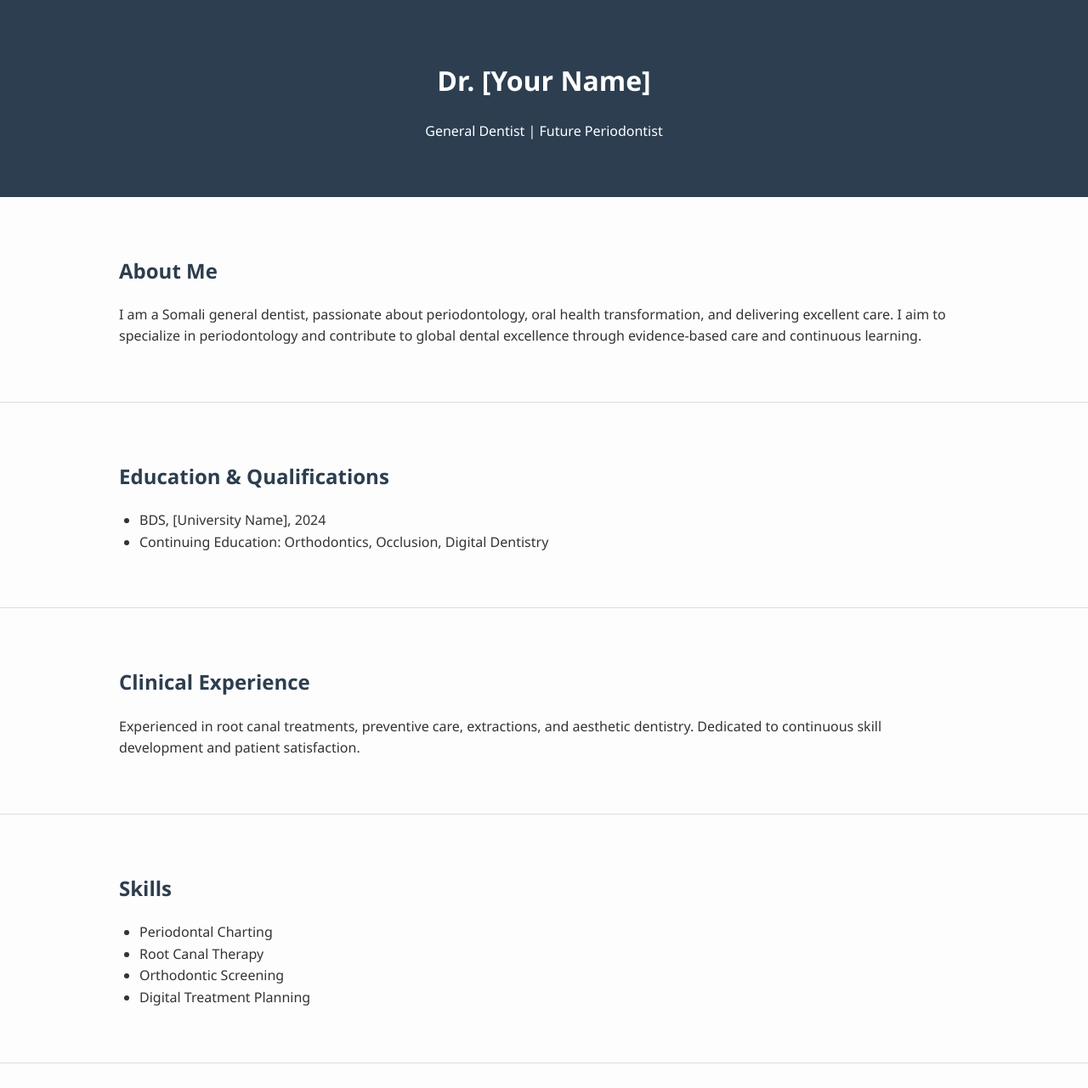
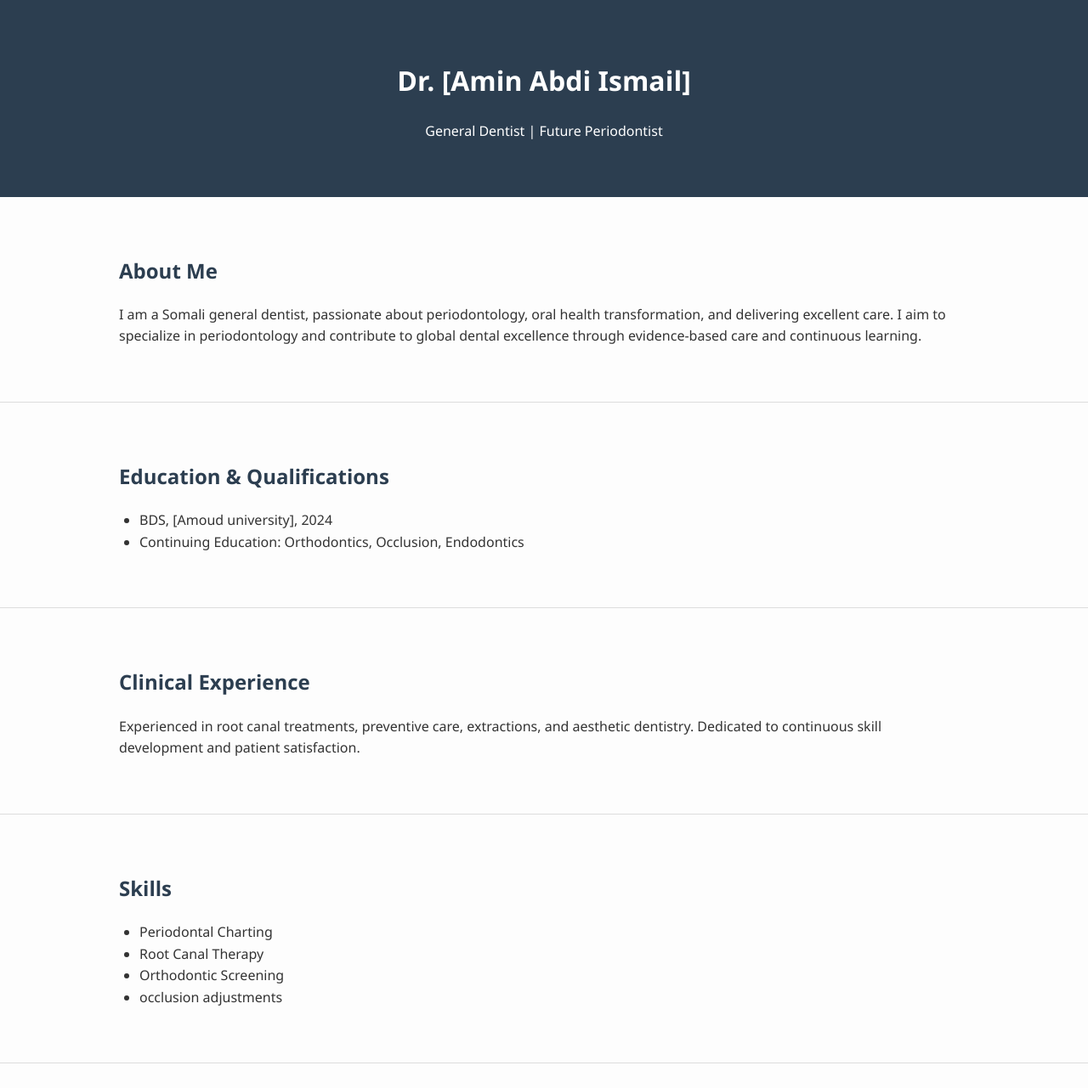
Before and after one commit to hunchome/My-dental-portfolio-website-, a plain HTML site: page index.html in a window 1280 px wide. Shown: the top 1281 px of the page at 85% size. Drawn offline with Linux system fonts and the light colour scheme.

Commit message:
Update index.html

```diff
--- a/index.html
+++ b/index.html
@@ -3,13 +3,13 @@
 <head>
   <meta charset="UTF-8" />
   <meta name="viewport" content="width=device-width, initial-scale=1.0"/>
-  <title>Dr. [Your Name] - Dental Portfolio</title>
+  <title>Dr. [Amin Abdi Ismail] - Dental Portfolio</title>
   <link rel="stylesheet" href="styles.css" />
 </head>
 <body>
   <header>
     <div class="container">
-      <h1>Dr. [Your Name]</h1>
+      <h1>Dr. [Amin Abdi Ismail]</h1>
       <p>General Dentist | Future Periodontist</p>
     </div>
   </header>
@@ -25,8 +25,8 @@
     <div class="container">
       <h2>Education & Qualifications</h2>
       <ul>
-        <li>BDS, [University Name], 2024</li>
-        <li>Continuing Education: Orthodontics, Occlusion, Digital Dentistry</li>
+        <li>BDS, [Amoud university], 2024</li>
+        <li>Continuing Education: Orthodontics, Occlusion, Endodontics  </li>
       </ul>
     </div>
   </section>
@@ -45,7 +45,7 @@
         <li>Periodontal Charting</li>
         <li>Root Canal Therapy</li>
         <li>Orthodontic Screening</li>
-        <li>Digital Treatment Planning</li>
+        <li>occlusion adjustments</li>
       </ul>
     </div>
   </section>
```
